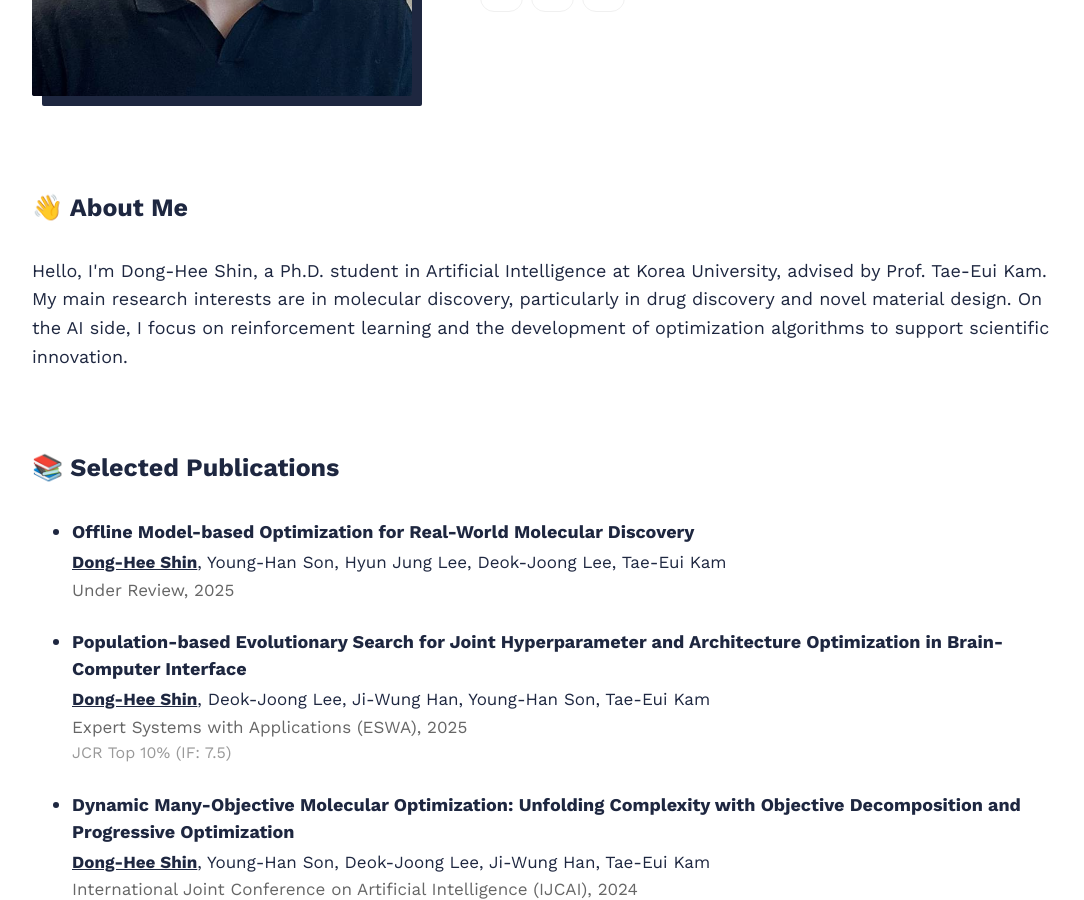
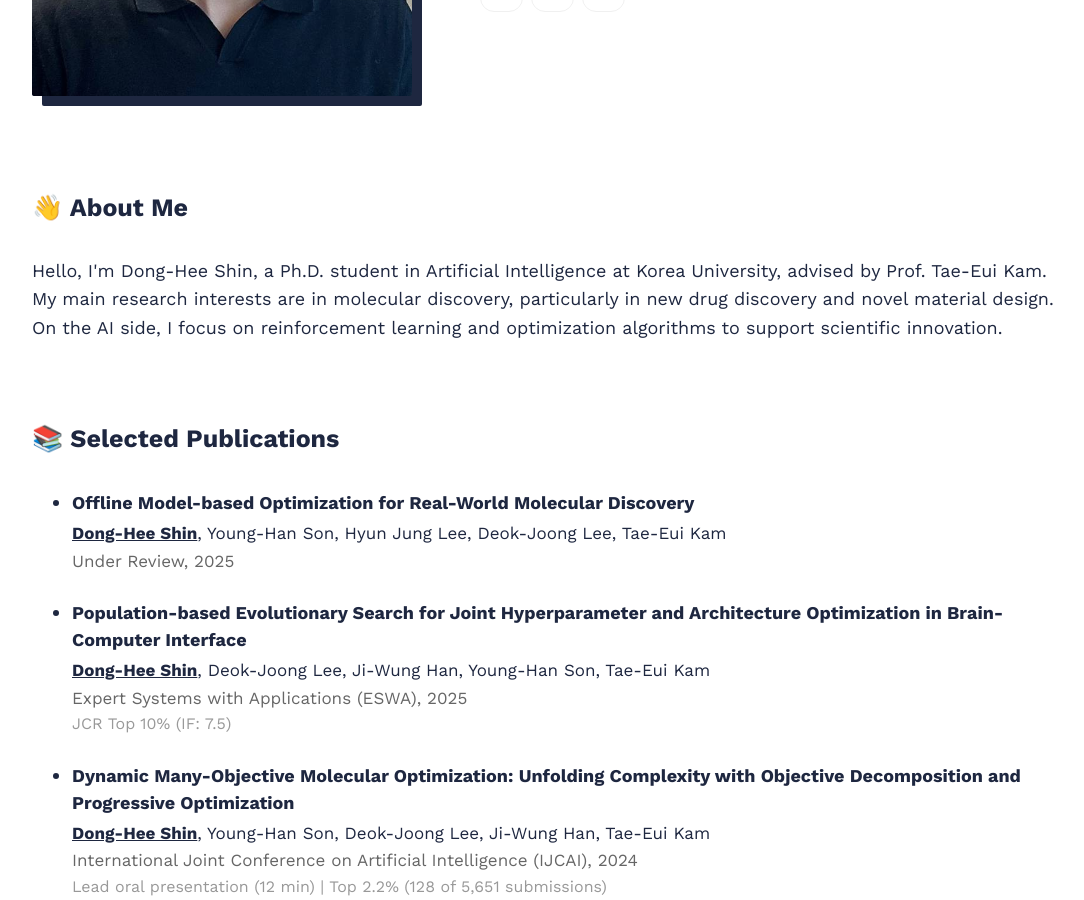
Before and after one commit to donghee-shin-page/donghee-shin-page.github.io, a Jekyll site: the page built from index.html, in a window 1280 px wide and 900 px high, scrolled down 534 px. Shown: the whole window, without its empty margins (88-1172 px from the left). Built offline with Jekyll 4.4.1, drawn with Linux system fonts in a browser that asks for light colours; nearby versions of some CDN libraries; the list of posts is cut into pages by our own code.

Commit message:
Update index.html

```diff
--- a/index.html
+++ b/index.html
@@ -11,7 +11,7 @@
 <p style="font-size: 18px; line-height: 1.6;">
   Hello, I'm Dong-Hee Shin, a Ph.D. student in Artificial Intelligence at Korea University, advised by Prof. Tae-Eui Kam.
 
-  My main research interests are in molecular discovery, particularly in drug discovery and novel material design. On the AI side, I focus on reinforcement learning and the development of optimization algorithms to support scientific innovation.
+  My main research interests are in molecular discovery, particularly in new drug discovery and novel material design. On the AI side, I focus on reinforcement learning and optimization algorithms to support scientific innovation.
 </p>
 
 </section>
```
